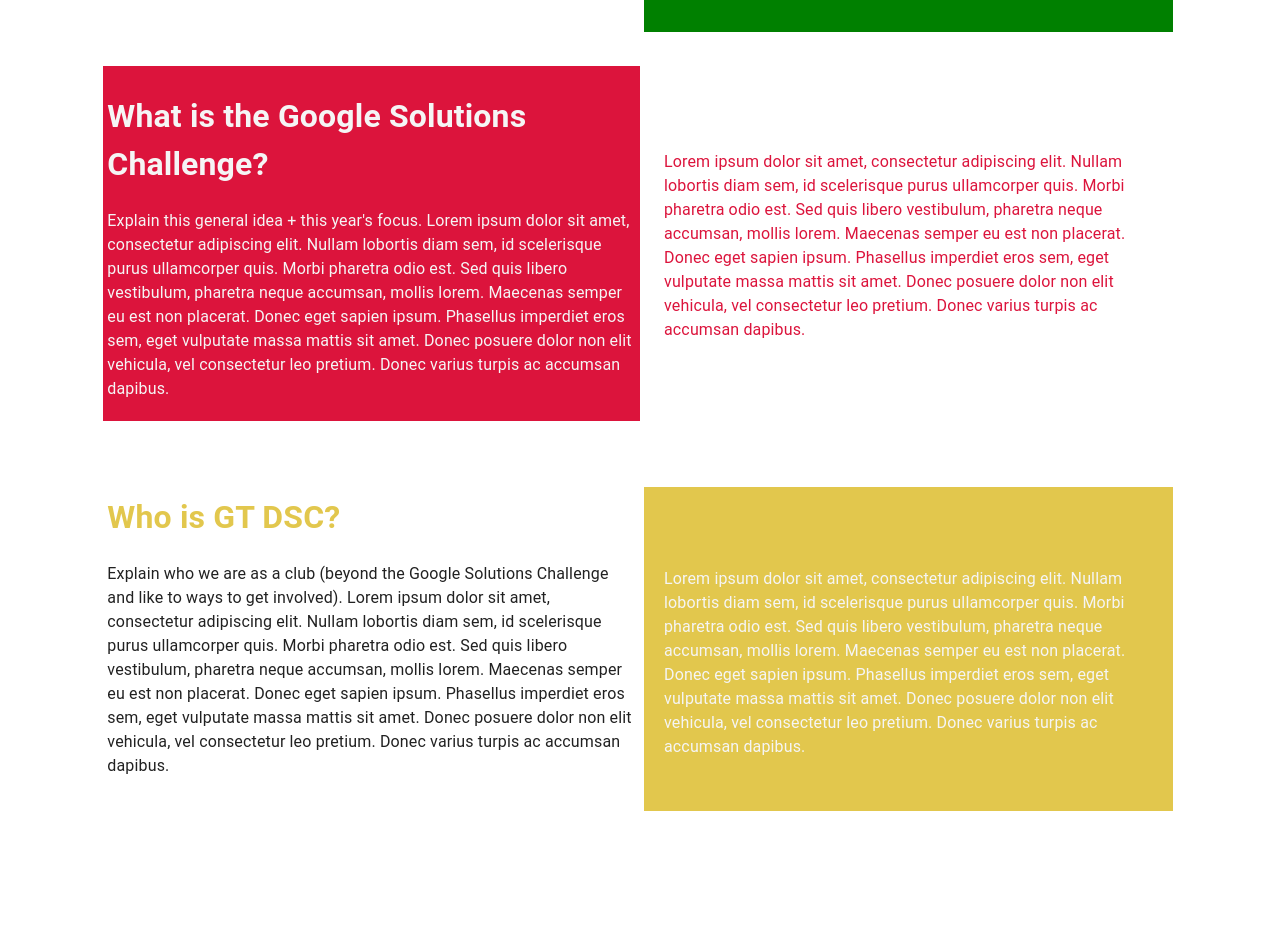
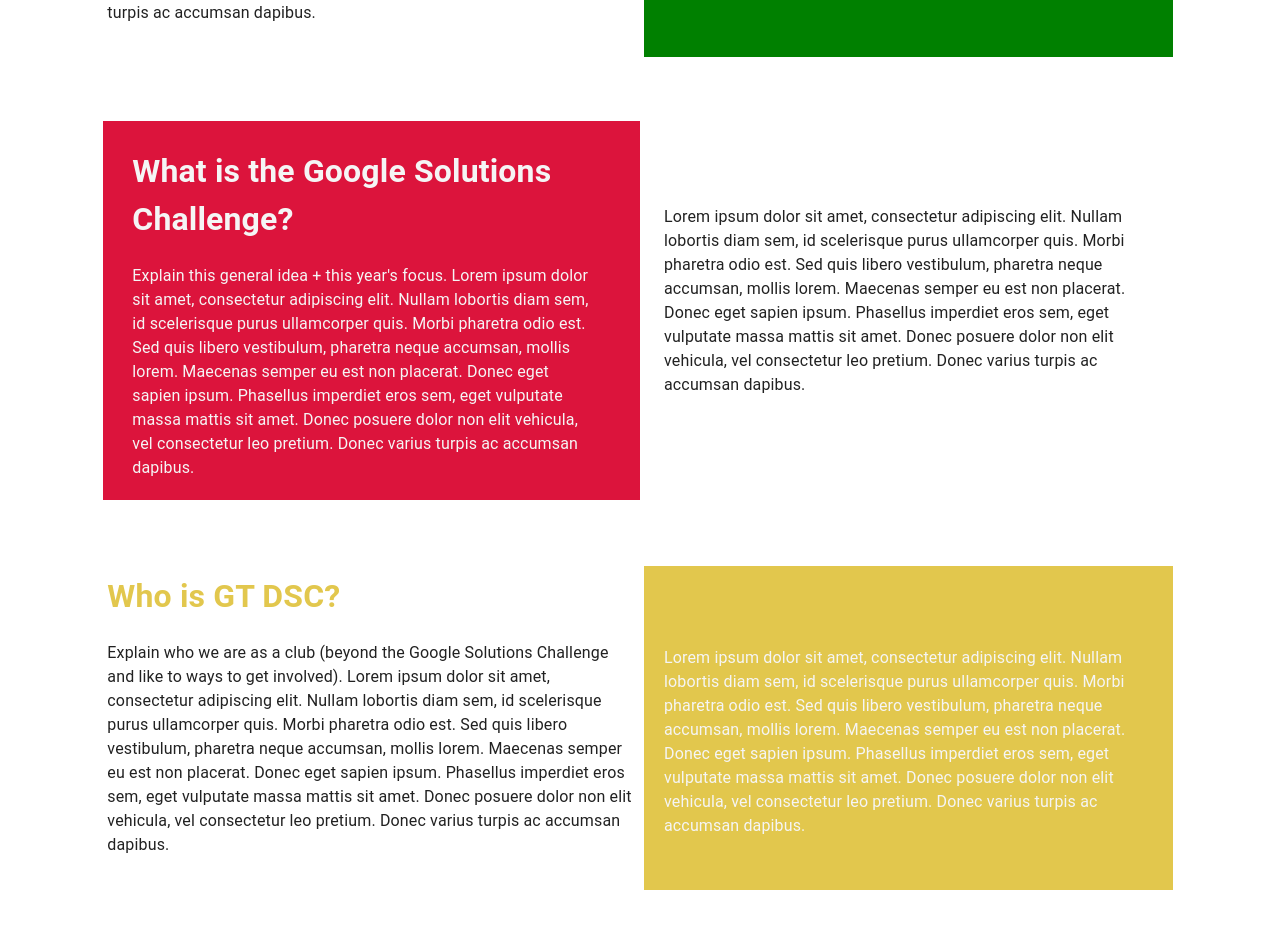
Before and after one commit to vhorvath2010/sc-team-finder, a React (Create React App) app: page / in a window 1280 px wide. Shown: the part 420-1348 px from the top of the page. Before the commit the page ends 1231 px from the top, so only its background shows below. Built offline with nearby package versions, Linux system fonts and the light colour scheme.

Commit message:
Cosmetic adjustments

```diff
--- a/src/App.css
+++ b/src/App.css
@@ -14,10 +14,6 @@ html {
   color: whitesmoke;
 }
 
-.right-desc {
-  color: crimson;
-}
-
 .right-desc p {
   padding: 20px;
   padding-top: 8vh;
@@ -29,9 +25,11 @@ html {
   color: whitesmoke;
 }
 
-.left-desc h1 {
-  padding-right: 25px;
+.left-desc h1, .left-desc p {
+  padding-left: 25px;
+  padding-right: 40px;
 }
+
 
 .left-more h1 {
   color: rgb(226, 199, 77);
--- a/src/App.js
+++ b/src/App.js
@@ -55,7 +55,7 @@ function App() {
     <div className="App">
       <CssBaseline />
       <Box sx={{ flexGrow: 1 }}>
-        <AppBar style={{ background: 'royalblue', marginBottom: 25 }} position="static">
+        <AppBar style={{ background: 'royalblue', marginBottom: 50 }} position="static">
           <Toolbar>
             <Typography sx={{ flexGrow: 1 }} variant="h4">
               Solutions Challenge Team Finder
@@ -91,7 +91,7 @@ function App() {
         </Grid>
         <Grid item xs={1}></Grid>
       </Grid>
-      <Grid style={{paddingTop: 50}} container spacing={1}>
+      <Grid style={{paddingTop: 80}} container spacing={1}>
         <Grid item xs={1}></Grid>
         <Grid item className="left-desc" xs={10} md={5}>
           <h1>What is the Google Solutions Challenge?</h1>
@@ -102,7 +102,7 @@ function App() {
         </Grid>
         <Grid item xs={1}></Grid>
       </Grid>
-      <Grid style={{paddingTop: 50}} container spacing={1}>
+      <Grid style={{paddingTop: 50, marginBottom: 100}} container spacing={1}>
         <Grid item xs={1}></Grid>
         <Grid item className="left-more" xs={10} md={5}>
           <h1>Who is GT DSC?</h1>
```
